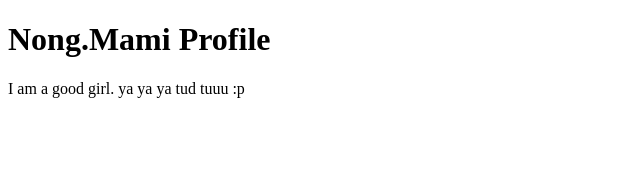
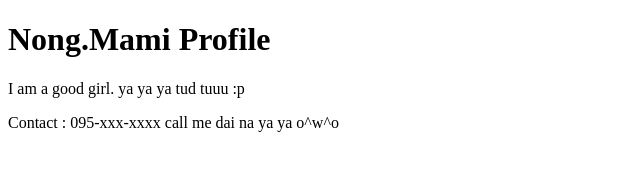
Before and after one commit to Nongmimi/github-desktop-project_1_67, a plain HTML site: page index.html in a window 1280 px wide. Shown: the whole page, without its empty margins (0-640 px from the left). Drawn offline with Linux system fonts and the light colour scheme.

Commit message:
Add contact me
Add contact me

```diff
--- a/index.html
+++ b/index.html
@@ -10,5 +10,6 @@
     <p>I am a good girl.
         ya ya ya tud tuuu :p
     </p>
+    <footer>Contact : 095-xxx-xxxx call me dai na ya ya o^w^o</footer>
 </body>
 </html>
```
